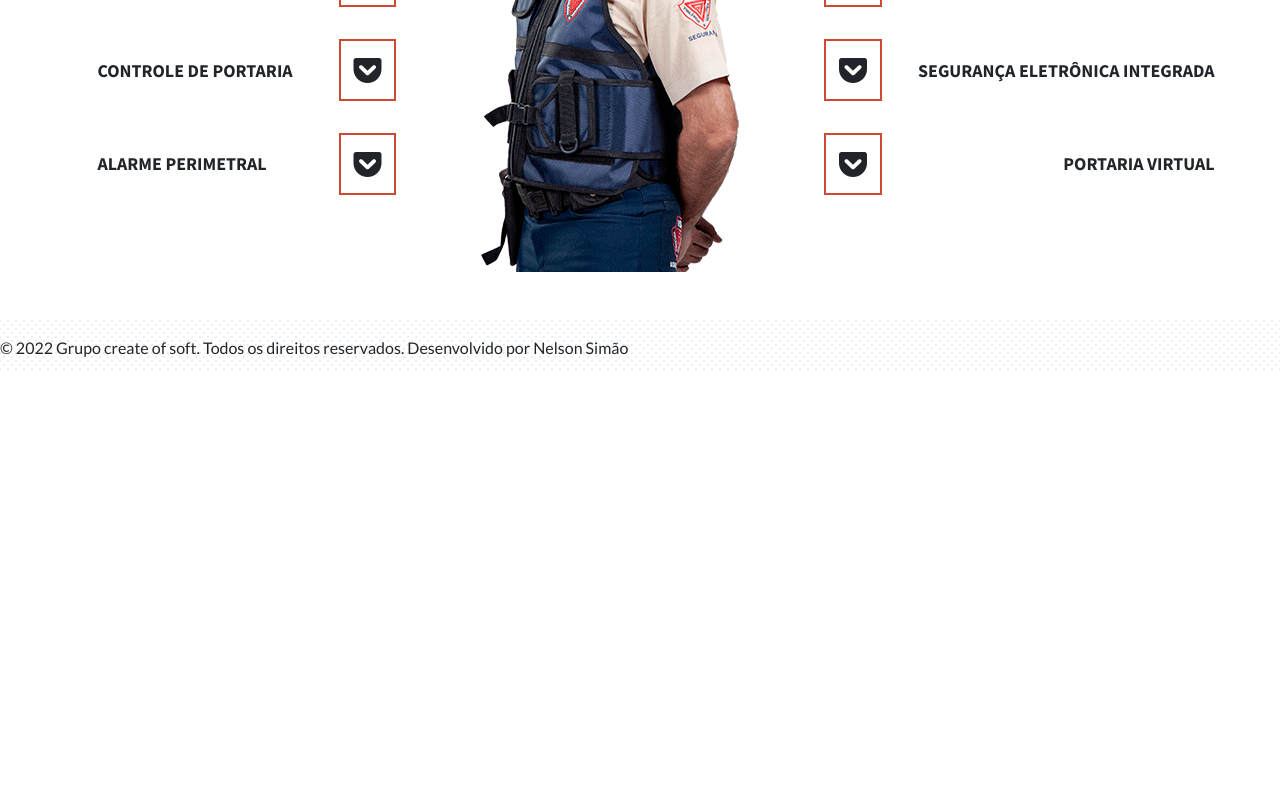
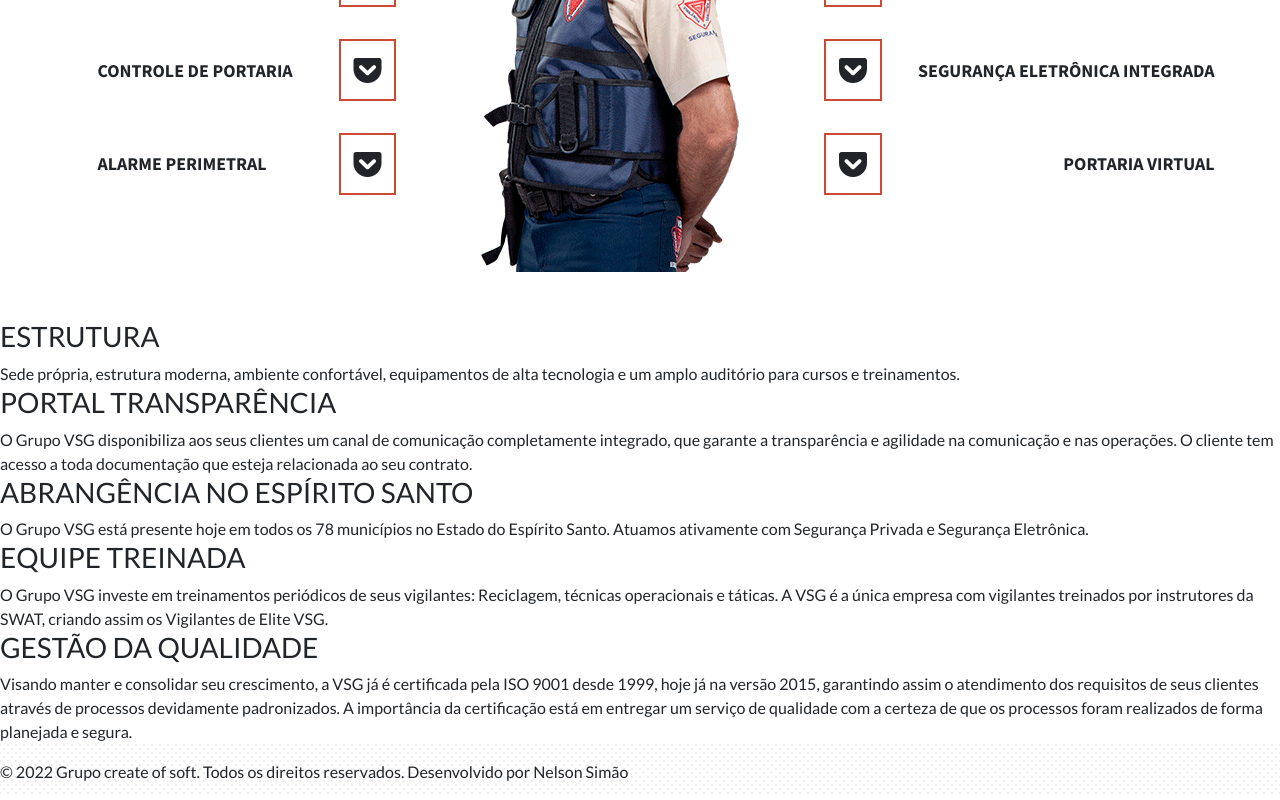
Before and after one commit to Nelson0Simao/Impresa-de-seguran-a, a React (Vite) app: page / in a window 1280 px wide. Shown: the part 1747-2547 px from the top of the page. Before the commit the page ends 2123 px from the top, so only its background shows below. Built offline with nearby package versions, Linux system fonts and the light colour scheme.

Commit message:
terminado a edicão da sessão de v1

```diff
--- a/src/components/Main/index.jsx
+++ b/src/components/Main/index.jsx
@@ -1,6 +1,7 @@
 import React from 'react'
 import FormElem from '../content/FormElem'
 import Slidy from '../content/Slidy'
+import UsActivity from '../content/UsActivity'
 import UsServes from '../content/UsServes'
 
 export default function main() {
@@ -9,6 +10,7 @@
     <Slidy />
     <FormElem />
     <UsServes/>
+    <UsActivity/>
     </>
   )
 }
--- /dev/null
+++ b/src/components/content/UsActivity/index.jsx
@@ -0,0 +1,44 @@
+import React from 'react';
+
+import './style.css';
+
+function UsActivity() {
+  return (
+    <>
+        <div class="lower-content">
+            <div class="inner">
+            <h3>
+            ESTRUTURA				</h3>
+            <div class="text">
+            Sede própria, estrutura moderna, ambiente confortável, equipamentos de alta tecnologia e um amplo auditório para cursos e treinamentos.				</div>
+            </div>
+            <div class="inner">
+            <h3>
+            PORTAL TRANSPARÊNCIA				</h3>
+            <div class="text">
+            O Grupo VSG disponibiliza aos seus clientes um canal de comunicação completamente integrado, que garante a transparência e agilidade na comunicação e nas operações. O cliente tem acesso a toda documentação que esteja relacionada ao seu contrato.				</div>
+            </div>
+            <div class="inner">
+            <h3>
+            ABRANGÊNCIA NO ESPÍRITO SANTO				</h3>
+            <div class="text">
+            O Grupo VSG está presente hoje em todos os 78 municípios no Estado do Espírito Santo. Atuamos ativamente com Segurança Privada e Segurança Eletrônica. 				</div>
+            </div>
+            <div class="inner">
+            <h3>
+            EQUIPE TREINADA				</h3>
+            <div class="text">
+            O Grupo VSG investe em treinamentos periódicos de seus vigilantes: Reciclagem, técnicas operacionais e táticas. A VSG é a única empresa com vigilantes treinados por instrutores da SWAT, criando assim os Vigilantes de Elite VSG.				</div>
+            </div>
+            <div class="inner">
+            <h3>
+            GESTÃO DA QUALIDADE				</h3>
+            <div class="text">
+            Visando manter e consolidar seu crescimento, a VSG já é certificada pela ISO 9001 desde 1999, hoje já na versão 2015, garantindo assim o atendimento dos requisitos de seus clientes através de processos devidamente padronizados. A importância da certificação está em entregar um serviço de qualidade com a certeza de que os processos foram realizados de forma planejada e segura.				</div>
+            </div>
+        </div>
+    </>
+  );
+}
+
+export default UsActivity;
```
Also changed, not shown: src/components/content/UsActivity/style.css (added).
